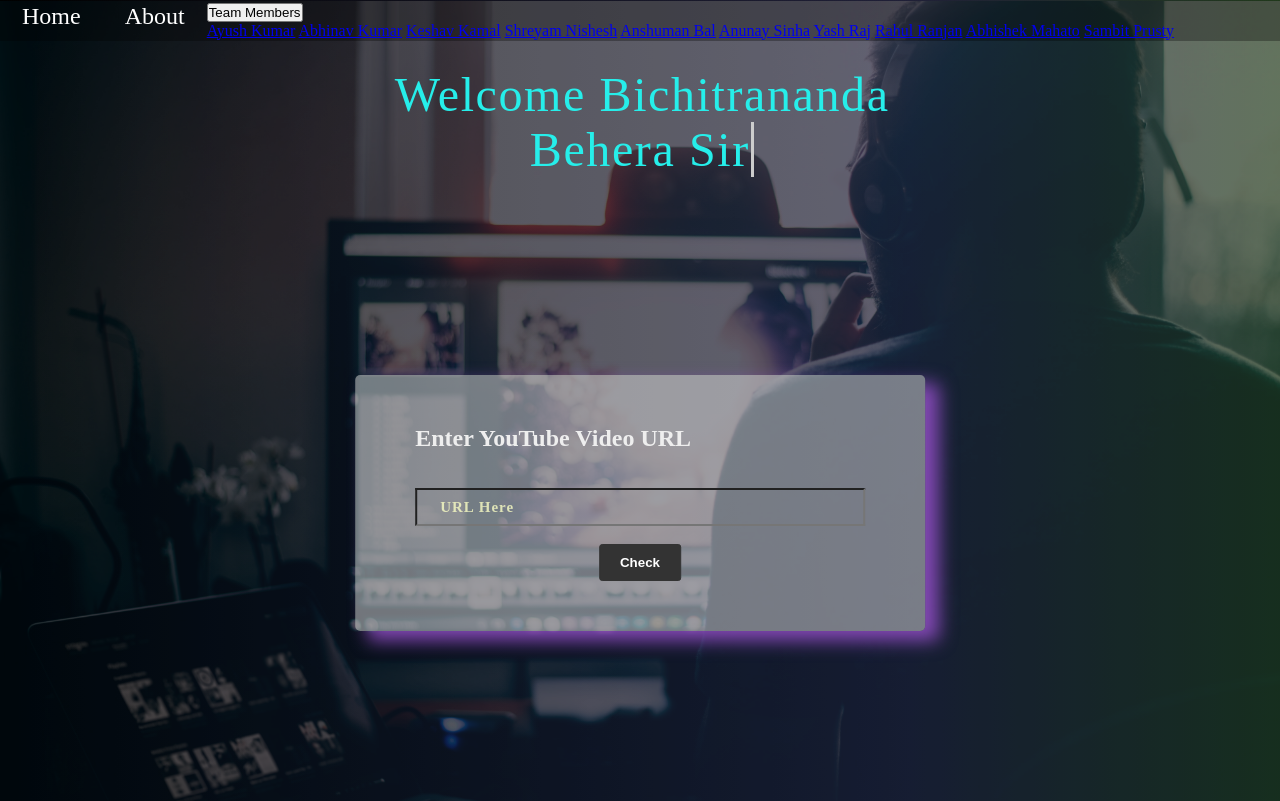
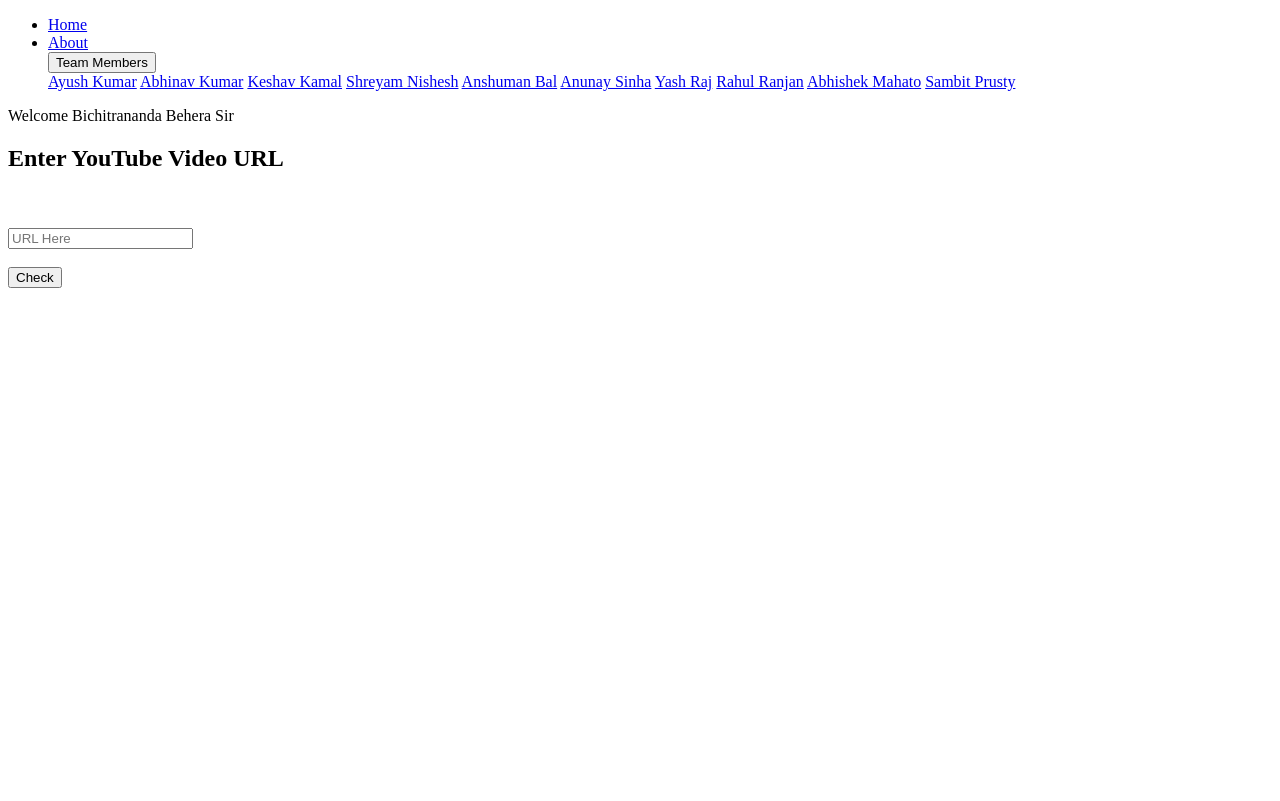
Before and after one commit to Ayush-Kumar-18/Youtube-Comment-Analyzer, a Flask app: page / in a window 1280 px wide. After the commit the page ends 288 px from the top, so only its background shows below. Run offline with Flask 2, Linux system fonts and the light colour scheme.

Commit message:
Update style.css

```diff
--- a/static/style.css
+++ b/static/style.css
@@ -1,314 +1,54 @@
-/*
-.effect-9~.focus-border:before,
-.effect-9~.focus-border:after {
-  content: "";
-  position: absolute;
-  top: 0;
-  right: 0; /* right place one
-  width: 0;
-  height: 2px;
-  background-color: coral;
-  transition: 0.2s;
-  transition-delay: 0.2s;
+<!DOCTYPE html>
+<html lang="en">
+<head>
+    <meta charset="UTF-8">
+    <meta name="viewport" content="width=device-width, initial-scale=1.0">
+    <meta http-equiv="X-UA-Compatible" content="ie=edge">
+    <link rel="stylesheet" type="text/css" href="public/Css/style.css" />
+</head>
 
-}
+<body>
+    <header>
+        <div id="navbar">
+            <ul>
+                <li><a href="#">Home</a></li>
+                <li><a href="./about.html">About</a></li>
+                <div class="dropdown">
+                    <button class="dropbtn">Team Members
+                      <i class="fa fa-caret-down"></i>
+                    </button>
+                    <div class="dropdown-content">
+                      <a href="#">Ayush Kumar</a>
+                      <a href="#">Abhinav Kumar</a>
+                      <a href="#">Keshav Kamal</a>
+                      <a href="#">Shreyam Nishesh</a>
+                      <a href="#">Anshuman Bal</a>
+                      <a href="#">Anunay Sinha</a>
+                      <a href="#">Yash Raj</a>
+                      <a href="#">Rahul Ranjan</a>
+                      <a href="#">Abhishek Mahato</a>
+                      <a href="#">Sambit Prusty</a>
+                    </div>
+                  </div>
+            </ul>
+        </div>
+    </header>
+    <!-- Auto typing content -->
+    <div class="container">
+        <p><span class="typed-text"></span><span class="cursor">&nbsp;</span></p>
+    </div>
 
-/* THIS IS LANDSCAPE EFFECT
+    <!-- Action to the same route as in post method I added -->
+    <div class="form-container">
+        <form action="/submit" method="post">
+            <h2>Want to Check How Tweet Sounds!</h2>
+            <br><br>
+            <input type="text" name="name" id="name" placeholder="Enter a twitter user-name">
+            <br><br>
+            <button class="button" type="submit">Check</button>
+        </form>
+    </div>
 
-.effect-9~.focus-border:after {
-  top: auto;
-  bottom: 0;
-  right: auto;
-  left: 0;
-  transition-delay: 0.6s;
-}
-
-.effect-9~.focus-border i:before,
-.effect-9~.focus-border i:after {
-  content: "";
-  position: absolute;
-  top: 0;
-  left: 0;
-  width: 2px;
-  height: 0;
-  background-color: coral; /* line animation color ayush yaha se change hoga
-  transition: 0.2s;
-}
-
-.effect-9~.focus-border i:after {
-  left: auto;
-  right: 0;
-  top: auto;
-  bottom: 0;
-  transition-delay: 0.4s;
-}
-
-.effect-9:focus~.focus-border:before,
-.effect-9:focus~.focus-border:after {
-  width: 100%;
-  transition: 0.2s;
-  transition-delay: 0.6s;
-}
-
-.effect-9:focus~.focus-border:after {
-  transition-delay: 0.2s;
-}
-
-.effect-9:focus~.focus-border i:before,
-.effect-9:focus~.focus-border i:after {
-  height: 100%;
-  transition: 0.2s;
-}
-
-.effect-9:focus~.focus-border i:after {
-  transition-delay: 0.4s;
-}
-
-*/
-
-/* WRITING CSS ON LORD */
-
-
-@import url('https://fonts.googleapis.com/css?family=Montserrat');
-
-* {
-  margin: 0;
-  padding: 0;
-  box-sizing: border-box;
-}
-
-#navbar{
-  display: flex;
-  align-items: center;
-  position: absolute;
-  height: 40px;
-  width: 100%;
-}
-
-#navbar::before{
-  content: "";
-  background-color: black;
-  position: absolute;
-  top: 0;
-  left: 0;
-  height: 100%;
-  width: 100%;
-  z-index: -1;
-  opacity: 0.3;
-}
-/* Navigation Bar :list styling */
-#navbar ul{
-  display: flex;
-}
-
-#navbar ul li a{
-  font-size: 1.5rem;
-  margin: 2px 10px;
-  padding: 6px 12px;
-  text-decoration: none;
-  color: white;
-  border-radius: 15px;
-}
-
-#navbar li{
-  list-style: none;
-}
-
-#navbar ul li a:hover{
-  color: black;
-  background-color: white;
-}
-
-/* Body Styling */
-body {
-  font-family: 'Times New Roman', sans-serif;
-  background: rgb(0,0,1);
-  background: linear-gradient(90deg,rgb(0 0 0) 0%, rgb(29 29 56 / 87%) 71%, rgb(28 58 22 / 81%) 100%);
-  /* background-color: #000; */
-  color: #eee;
-  background-color: #333;
-  background-size: cover;
-  background-position: center center;
-  background-repeat: no-repeat;
-  min-height: 100vh;
-  position: relative;
-}
-
-body::before{
-  font-family: 'Times New Roman', sans-serif;
-  color: #eee;
-  content: "";
-  background: url('front.jpg') no-repeat center center/cover;
-  position: absolute;
-  top: 0px;
-  left: 0px;
-  width: 100%;
-  min-height: 100vh;
-  z-index: -1;
-  opacity: 0.3;
-}
-
-.container {
-  height: 20%;
-  display: flex;
-  margin: 1px 25%;
-  width: 50.33%;
-}
-.container p {
-  font-size: 3rem;
-  padding: 1rem;
-  margin-top: 50px;
-  font-weight: bold;
-  letter-spacing: 0.1rem;
-  text-align: center;
-  overflow: hidden;
-}
-.container p span.typed-text {
-  font-weight: normal;
-  color: #26eeea;
-}
-.container p span.cursor {
-  display: inline-block;
-  background-color: #ccc;
-  margin-left: 0.1rem;
-  width: 3px;
-  animation: blink 1s infinite;
-}
-.container p span.cursor.typing {
-  animation: none;
-}
-@keyframes blink {
-  0%  { background-color: #ccc; }
-  49% { background-color: #ccc; }
-  50% { background-color: transparent; }
-  99% { background-color: transparent; }
-  100%  { background-color: #ccc; }
-}
-
-.form-container {
-  background: rgb(220 220 220 / 50%);;
-  /* background: transparent; */
-  border-radius: 5px;
-  width: 44.5%;
-  padding: 50px 60px;
-  position: absolute;
-  top: 54%;
-  left: 50%;
-  transform: translate(-50%, -50%);
-  box-shadow: 13px 9px 18px 1px #924ec6de;
-  margin-top: 70px;
-}
-
-
-@media (max-width: 1090px) {
-  .form-container {
-    padding: 27px 40px;
-    height: 33%;
-    width: 60%;
-    margin-top: 60px;
-  }
-}
-::placeholder{
-  padding: 0px 13px;
-  color: rgba(249, 252, 195, 0.803);
-}
-
-input[type="text"] {
-  font: Bold 15px/24px "Times New Roman", Arial, sans-serif;
-  width: 100%;
-  padding: 5px 10px;
-  letter-spacing: 1px;
-  background-color: transparent;
-}
-
-.button {
-  border: 1px solid #333;
-  border-radius: 3px;
-  background: #333;
-  color: #fff;
-  font-weight: bold;
-  padding: 10px 20px;
-  display: block;
-  margin: 0 auto;
-  transition: all .3s ease-in-out;
-  cursor: pointer;
-}
-
-.button:hover {
-  background: #bcbcbca6;
-    color: #000;
-    font-weight: bold;
-    box-shadow: -2px 4px 9px 0px rgb(29 29 1);
-}
-
-/* About Page */
-.about-container{
-  background: rgb(220 220 220 / 50%);
-  /* background: transparent; */
-  border-radius: 5px;
-  width: 78%;
-  height: 70%;
-  padding: 31px 100px;
-  position: absolute;
-  top: 50%;
-  left: 50%;
-  transform: translate(-50%, -50%);
-  box-shadow: 13px 9px 18px 1px #924ec6de;
-  letter-spacing: 0.5px;
-  line-height: 1.3rem;
-  margin-top: 50px;
-}
-
-.about-container h1{
-  font-weight: bold;
-  padding: 13px 27%;
-}
-
-@media (max-width: 1090px) {
-  .about-container{
-    min-height: 80%;
-  }
-  .about-container h1{
-    padding: 7px 15%;
-  }
-}
-/* Team Members Page */
-.team{
-  display: flex;
-  align-items: center;
-  position: absolute;
-  height: 40px;
-  width: 100%;
-}
-
-/* .members-box{
-
-} */
-
-/* contact us page */
-.c-container{
-  background: rgb(220 220 220 / 50%);
-  /* background: transparent; */
-  border-radius: 5px;
-  width: 71%;
-  height: 85%;
-  padding: 40px 70px;
-  position: absolute;
-  top: 50%;
-  left: 50%;
-  transform: translate(-50%, -50%);
-  box-shadow: 13px 9px 18px 1px #d8d347de;
-  margin-top: 50px;
-}
-
-.c-container h1{
-  font-weight: bold;
-  padding: 13px 27%;
-}
-/*
-@media (max-width: 1090px) {
-  .c-container{
-    min-height: 85%;
-    margin-top: 50px;
-  }
-} */
+    <script src="public/function/work.js"></script>
+</body>
+</html>
```
